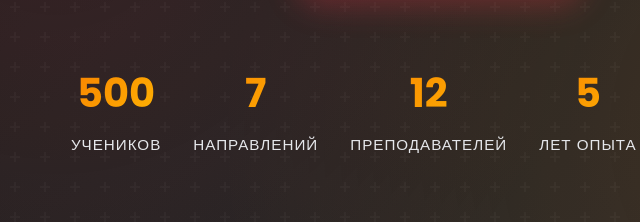
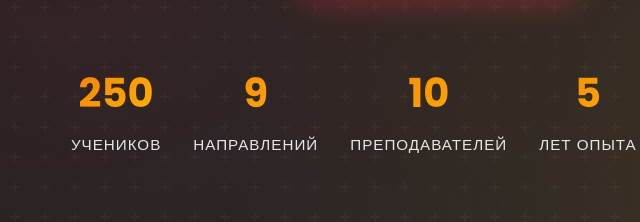
Before and after one commit to DenKaydunov/havana-club-website, a plain HTML site: page index.html in a window 1280 px wide. Shown: the part 578-800 px from the top of the page, 200-840 px from the left. Drawn offline with nearby package versions, Linux system fonts and the light colour scheme.

Commit message:
small update

```diff
--- a/index.html
+++ b/index.html
@@ -87,15 +87,15 @@
             </div>
             <div class="hero-stats fade-in-up delay-3">
                 <div class="stat">
-                    <span class="stat-number">500+</span>
+                    <span class="stat-number">250+</span>
                     <span class="stat-label">Учеников</span>
                 </div>
                 <div class="stat">
-                    <span class="stat-number">7</span>
+                    <span class="stat-number">9</span>
                     <span class="stat-label">Направлений</span>
                 </div>
                 <div class="stat">
-                    <span class="stat-number">12</span>
+                    <span class="stat-number">10</span>
                     <span class="stat-label">Преподавателей</span>
                 </div>
                 <div class="stat">
```
